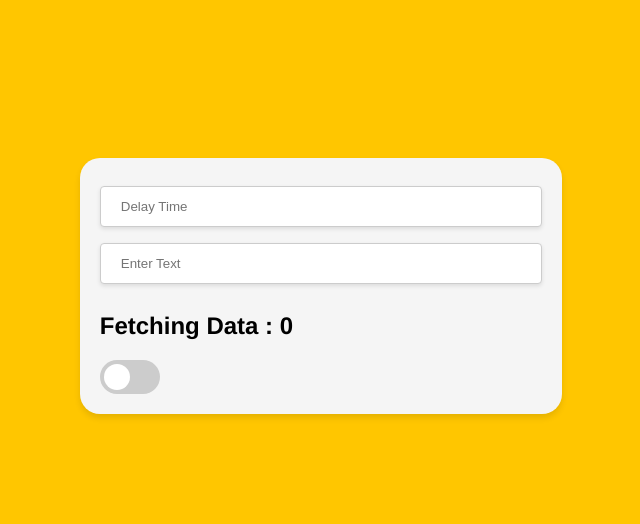
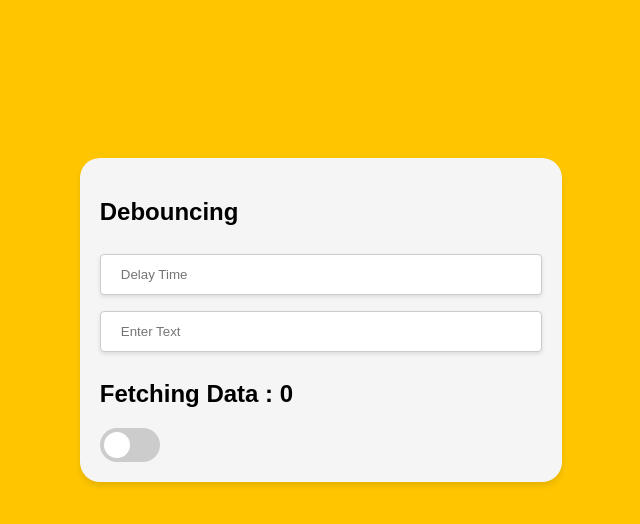
Before and after one commit to ananthmgk/Debouncing, a plain HTML site: page index.html in a window 1280 px wide. Shown: the whole page, without its empty margins (319-959 px from the left). Drawn offline with Linux system fonts and the light colour scheme.

Commit message:
name added

```diff
--- a/index.html
+++ b/index.html
@@ -8,6 +8,7 @@
   </head>
   <body>
     <div class="container">
+      <h2>Debouncing</h2>
       <form id="search-form">
         <input
           type="number"
--- a/style.css
+++ b/style.css
@@ -14,6 +14,10 @@ html {
   background-color: whitesmoke;
   border-radius: 20px;
   margin-top: 150px;
+}
+
+.container h2 {
+  font-family: sans-serif;
 }
 
 input[type="number"],
```
